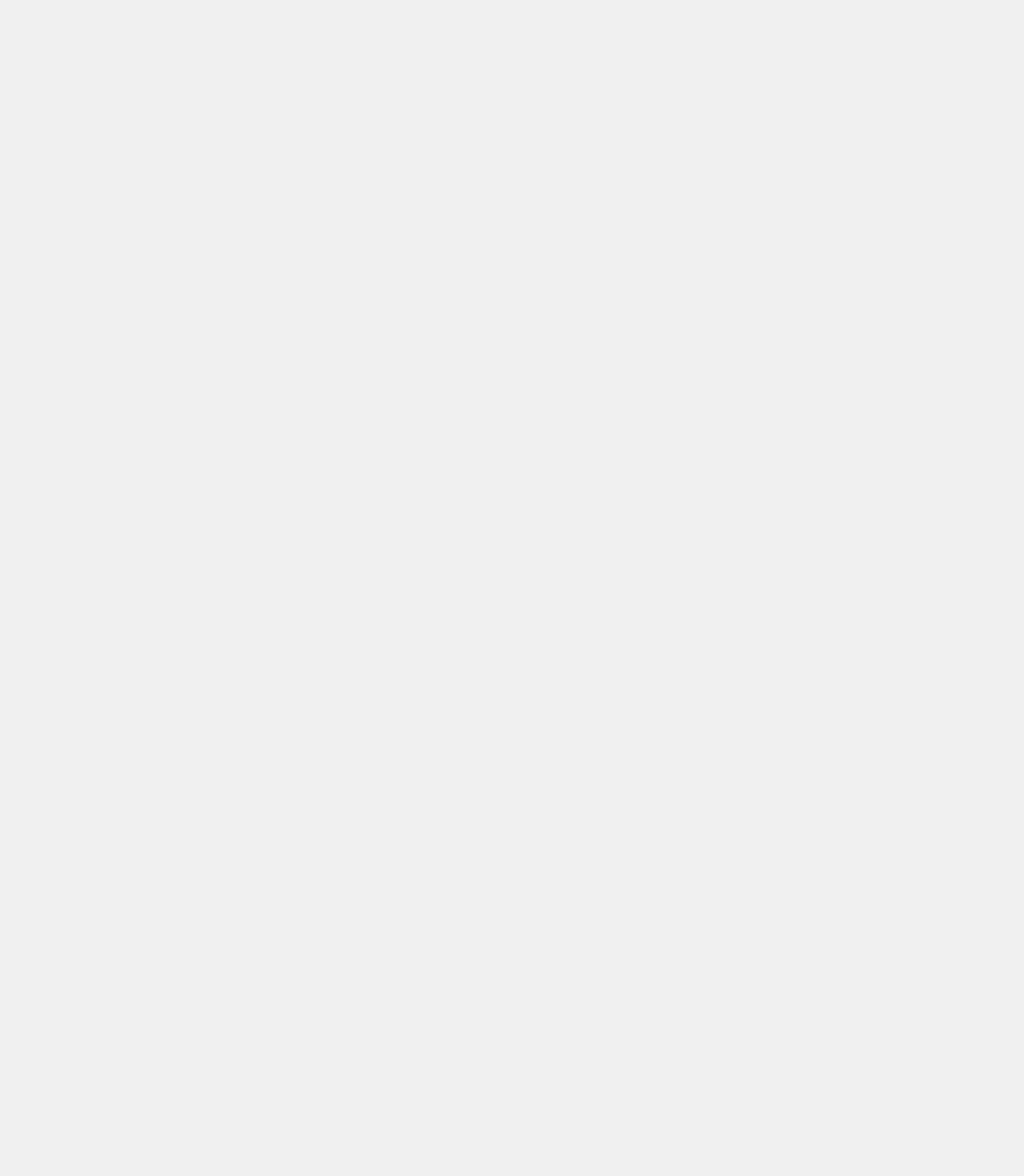
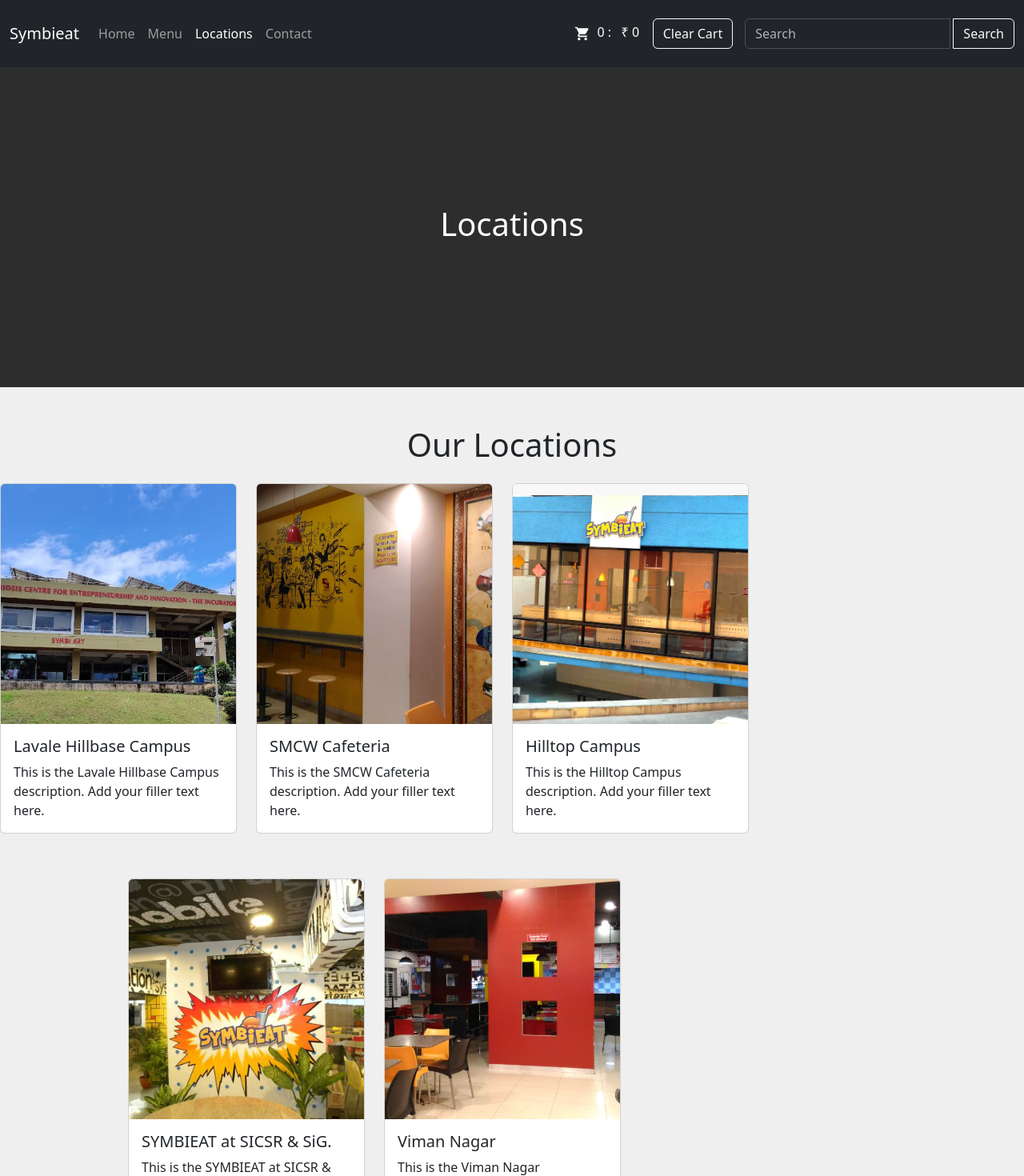
Before and after one commit to boscochanam/symbieat-fullstack, a React (Create React App) app: page /locations in a window 1280 px wide. Before the commit this address had no page. Shown: the top 1470 px of the page at 80% size. Before the commit the page ends 800 px from the top, so only its background shows below. Built offline with nearby package versions, Linux system fonts and the light colour scheme.

Commit message:
Added Locations
Issue: Alignment

```diff
--- a/src/App.jsx
+++ b/src/App.jsx
@@ -3,6 +3,7 @@
 import './static/style.css';
 import Home from './Pages/Home';
 import Menu from './Pages/Menu';
+import Locations from './Pages/Locations';
 
 function App() {
   const [cartCount, setCartCount] = useState(0);
@@ -45,6 +46,19 @@
             />
           }
         />
+        <Route
+          path="/locations"
+          element={
+            <Locations
+              cartCount={cartCount}
+              setCartCount={setCartCount}
+              cartTotal={cartTotal}
+              setCartTotal={setCartTotal}
+              addToCart={addToCart}
+              addToTotal={addToTotal}
+            />
+          }
+        />
       </Routes>
     </Router>
   );
--- /dev/null
+++ b/src/Pages/Locations.jsx
@@ -0,0 +1,91 @@
+import React from 'react';
+import Header from '../components/Header';
+import hilltop from '../static/symbieat_images/hilltop.jfif';
+import lhbc from '../static/symbieat_images/lhbc.jpg';
+import sicsr from '../static/symbieat_images/sicsr.jpg';
+import smcw from '../static/symbieat_images/smcw.jpg';
+import viman_nagar from '../static/symbieat_images/viman_nagar.jpg';
+
+function Locations(props) {
+
+  const locations = [
+    {
+      title: 'Lavale Hillbase Campus',
+      description: 'This is the Lavale Hillbase Campus description. Add your filler text here.',
+      imageSrc: lhbc, // Add the imported image source
+    },
+    {
+      title: 'SMCW Cafeteria',
+      description: 'This is the SMCW Cafeteria description. Add your filler text here.',
+      imageSrc: smcw, // Add the imported image source
+    },
+    {
+      title: 'Hilltop Campus',
+      description: 'This is the Hilltop Campus description. Add your filler text here.',
+      imageSrc: hilltop, // Add the imported image source
+    },
+    {
+      title: 'SYMBIEAT at SICSR & SiG.',
+      description: 'This is the SYMBIEAT at SICSR & SiG. description. Add your filler text here.',
+      imageSrc: sicsr, // Add the imported image source
+    },
+    {
+      title: 'Viman Nagar',
+      description: 'This is the Viman Nagar description. Add your filler text here.',
+      imageSrc: viman_nagar, // Add the imported image source
+    },
+  ];
+
+  return (
+    <div>
+      <div className="navbar-container">
+        {/* Render the Header component */}
+        <Header
+          cartCount={props.cartCount}
+          setCartCount={props.setCartCount}
+          cartTotal={props.cartTotal}
+          setCartTotal={props.setCartTotal}
+        />
+      </div>
+
+      {/* Black section with "Menu" */}
+      <div className="menu-section mb-5" style={menuStyle}>
+        <h1 className="text-center text-white">Locations</h1>
+      </div>
+
+      <div className="locations-page ">
+        <h1 className="text-center">Our Locations</h1>
+        <div className="row justify-content-center col-md-9">
+          {locations.map((location, index) => (
+            <div className="col-md-4 mb-4" key={index}>
+              {/* Add margin to the card */}
+              <div className="card my-3 ">
+
+                <img
+                  src={location.imageSrc}
+                  className="card-img-top"
+                  alt={location.title}
+                  style={{ height: '300px', objectFit: 'cover' }}
+                />
+                <div className="card-body">
+                  <h5 className="card-title">{location.title}</h5>
+                  <p className="card-text">{location.description}</p>
+                </div>
+              </div>
+            </div>
+          ))}
+        </div>
+      </div>
+    </div>
+  );
+}
+
+const menuStyle = {
+  backgroundColor: '#2D2D2D', // Black background color
+  minHeight: '50vh',
+  display: 'flex',
+  alignItems: 'center',
+  justifyContent: 'center',
+};
+
+export default Locations;
--- a/src/Pages/Menu.jsx
+++ b/src/Pages/Menu.jsx
@@ -31,7 +31,7 @@
           <p className="card-text">{props.description}</p>
           <p className="card-text">&#8377; {props.price}</p>
           <button className="btn btn-dark" onClick={handleAddToCart}>Add to Cart</button>
-          <Popup show={showPopup} message={`${props.title} added to cart!`} /> {/* Add the Popup component */}
+          <Popup show={showPopup} message={`${props.title} added to cart!`} />
         </div>
       </div>
     </div>
@@ -107,6 +107,9 @@
           setCartTotal={props.setCartTotal}
         />
       </div>
+      <div className="menu-section" style={menuStyle}>
+        <h1 className="text-center text-white">Menu</h1>
+      </div>
       <div className="container mt-4">
         <div className="row">
           {foodItems.map((item, index) => (
@@ -121,4 +124,12 @@
   );
 }
 
+const menuStyle = {
+  backgroundColor: '#52CB8C', // Green background color
+  minHeight: '50vh',
+  display: 'flex',
+  alignItems: 'center',
+  justifyContent: 'center',
+};
+
 export default FoodItems;
--- a/src/components/Header.jsx
+++ b/src/components/Header.jsx
@@ -25,13 +25,13 @@
         <div className="collapse navbar-collapse" id="navbarNav">
         <ul className="navbar-nav">
           <li className="nav-item">
-            <NavLink className="nav-link active" aria-current="page" to="/">Home</NavLink>
+            <NavLink className="nav-link" aria-current="page" to="/">Home</NavLink>
           </li>
           <li className="nav-item">
             <NavLink className="nav-link" to="/menu">Menu</NavLink>
           </li>
           <li className="nav-item">
-            <NavLink className="nav-link" to="/drinks">Locations</NavLink>
+            <NavLink className="nav-link" to="/locations">Locations</NavLink>
           </li>
           <li className="nav-item">
             <NavLink className="nav-link" to="/contact">Contact</NavLink>
```
